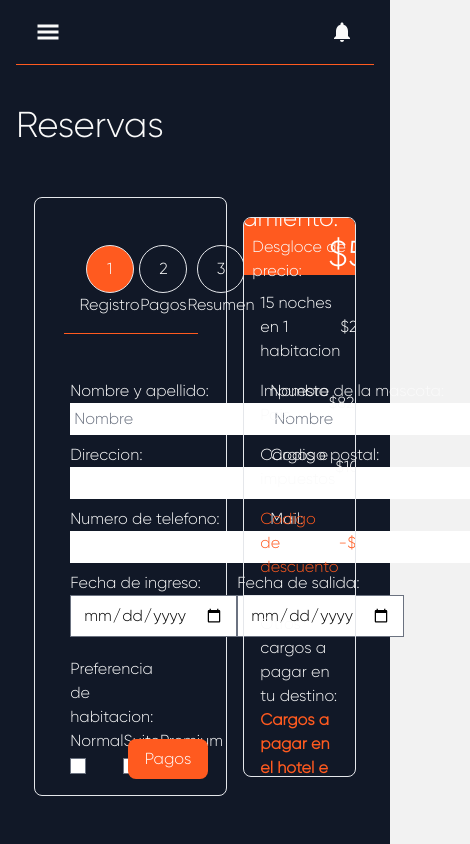
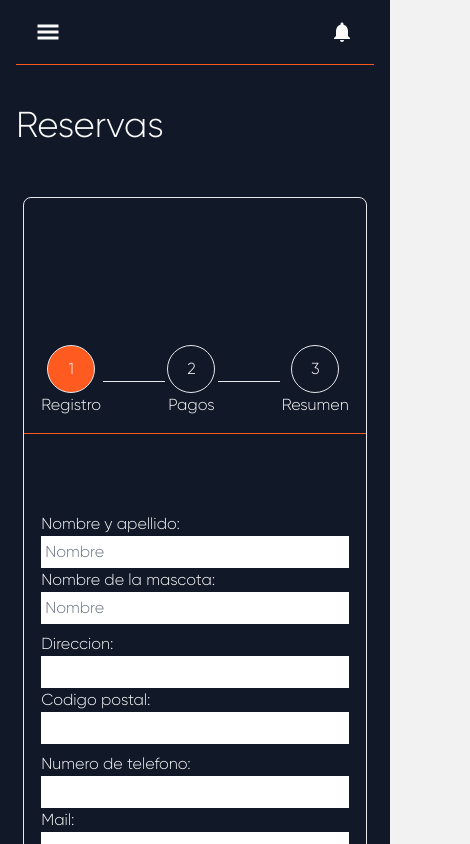
Before and after one commit to NahuelCempellin/Pet-Hotel-Galu, a React (Vite) app: page /reservas in a window 390 px wide. Shown: the top 844 px of the page, 470 px wide, since content can reach past the window. Built offline with nearby package versions, Linux system fonts and the light colour scheme.

Commit message:
reservas responsive

```diff
--- a/src/components/PasosDePago/pasos/pagos.jsx
+++ b/src/components/PasosDePago/pasos/pagos.jsx
@@ -37,7 +37,7 @@ const Pagos = () => {
       </div>
 
       <div className='w-[100%] h-28 flex flex-col items-center justify-around'>
-      <div className='w-[75%] p-1 flex flex-col'>
+      <div className='w-[75%] p-1 flex flex-col max-[1000px]:w-[100%]'>
         <label>Tarjeta: </label>
 
          <select className='text-black'>
@@ -46,14 +46,14 @@ const Pagos = () => {
           <option>American Express</option>
          </select>
       </div>
-      <div className='w-[100%] h-28 flex items-center justify-around p-1'>
-        <div className='flex flex-col w-[40%]'>
+      <div className='w-[100%] h-28 flex items-center justify-around p-1 max-[1000px]:flex-col max-[1000px]:h-32'>
+        <div className='flex flex-col w-[40%] max-[1000px]:w-[100%]'>
           <label>Numero de tarjeta: </label>
           <input placeholder='xxxx-xxxxx-xxxx' className='p-1 '/>
           {/* <input placeholder='cvc'/> */}
         </div>
 
-        <div className='flex flex-col w-[10%]'>
+        <div className='flex flex-col w-[10%] max-[1000px]:w-[100%]'>
           <label>CVC:</label>
           <input className='p-1' placeholder='xxxx'/>
         </div>
--- a/src/components/PasosDePago/pasos/pasosContainer.jsx
+++ b/src/components/PasosDePago/pasos/pasosContainer.jsx
@@ -11,7 +11,7 @@ const PasosContainer = () => {
 
 
   return (
-    <div className='w-[100%] h-[100%]'>
+    <div className='w-[100%] h-[100%] '>
         {
           step === 'registro' ?
           <Registro setPaso={setPaso} paso={paso}/>
--- a/src/components/PasosDePago/pasos/registro.jsx
+++ b/src/components/PasosDePago/pasos/registro.jsx
@@ -16,30 +16,30 @@ const Registro = () => {
 
   return (
     <div className='w-[100%] h-[100%] flex flex-col items-center justify-around mt-5'>
-      <div className='w-[70%]'>
+      <div className='w-[70%] max-[1000px]:w-[100%]'>
 
-      <div className='flex items-center justify-between mt-2 '>
+      <div className='flex items-center justify-between mt-2 max-[1000px]:flex-col '>
 
-      <div className='flex flex-col'>
+      <div className='flex flex-col max-[1000px]:w-[100%]'>
         <label>Nombre y apellido: </label>
-        <input  placeholder='Nombre' className='text-black p-1'/>
+        <input  placeholder='Nombre' className='text-black p-1 '/>
       </div>
 
-      <div className='flex flex-col'>
+      <div className='flex flex-col max-[1000px]:w-[100%]'>
         <label>Nombre de la mascota: </label>
         <input placeholder='Nombre' className='text-black p-1'/>
       </div>
       </div>
 
-      <div className='flex items-center justify-between mt-2 '>
+      <div className='flex items-center justify-between mt-2  max-[1000px]:flex-col'>
 
-      <div className='flex flex-col'>
+      <div className='flex flex-col max-[1000px]:w-[100%]'>
 
         <label>Direccion: </label>
         <input className='text-black p-1'/>
       </div>
 
-      <div className='flex flex-col'>
+      <div className='flex flex-col max-[1000px]:w-[100%]'>
 
         <label>Codigo postal: </label>
         <input className='text-black p-1'/>
@@ -47,16 +47,16 @@ const Registro = () => {
       </div>
 
 
-      <div className='flex items-center justify-between mt-2 '>
+      <div className='flex items-center justify-between mt-2 max-[1000px]:flex-col'>
 
 
-      <div className='flex flex-col'>
+      <div className='flex flex-col max-[1000px]:w-[100%]'>
 
         <label>Numero de telefono: </label>
         <input className='text-black p-1'/>
       </div>
 
-      <div className='flex flex-col'>
+      <div className='flex flex-col max-[1000px]:w-[100%]'>
 
         <label>Mail: </label>
         <input className='text-black p-1'/>
@@ -64,22 +64,22 @@ const Registro = () => {
       </div>
 
 
-      <div className='flex items-center justify-between mt-2 '>
+      <div className='flex items-center justify-between mt-2  max-[1000px]:flex-col'>
 
-      <div className='flex flex-col'>
+      <div className='flex flex-col max-[1000px]:w-[100%]'>
 
         <label>Fecha de ingreso: </label>
         <input type='date' className='text-black'/>
       </div>
 
-      <div className='flex flex-col'>
+      <div className='flex flex-col max-[1000px]:w-[100%]'>
 
         <label>Fecha de salida: </label>
         <input type='date' className='text-black'/>
       </div>
     </div>
 
-      <div className='flex flex-col w-[70%] mt-5'>
+      <div className='flex flex-col w-[70%] mt-5 max-[1000px]:w-[100%] max-[1000px]:ml-[1em] max-[1000px]:mt-10'>
         <label>Preferencia de habitacion: </label>
         <div className='flex items-center justify-around'>
 
@@ -102,7 +102,7 @@ const Registro = () => {
       </div>
 
       </div>
-      <div className='w-[90%] flex items-center justify-end mt-[-3em]'>
+      <div className='w-[90%] flex items-center justify-end mt-[-3em] max-[1000px]:mt-[5em]'>
         <button className='p-2 rounded-lg bg-orange-500 w-20 text-white' onClick={()=>HandlerStep('pagos')}>Pagos</button>
       </div>
     </div>
--- a/src/components/PasosDePago/pasosDePago.jsx
+++ b/src/components/PasosDePago/pasosDePago.jsx
@@ -9,8 +9,8 @@ export default function PasosDePago(){
     const{step}=useSelector(state=> state)
 
     return(
-        <div className={`${theme? "text-blue-900" : "text-zinc-50"} border rounded-lg w-[60%] h-[71vh] flex flex-col items-center justify-center`}>
-            <div className={"w-[70%] flex items-center justify-around p-4 border-b border-orange-500"}>
+        <div className={`${theme? "text-blue-900" : "text-zinc-50"} border rounded-lg w-[60%] h-[80vh] flex flex-col items-center justify-center max-[1000px]:w-[80%] max-[1000px]:h-[150vh] max-[1000px]:mb-[5em]`}>
+            <div className={"w-[70%] flex items-center justify-around p-4 border-b border-orange-500 max-[1000px]:w-[100%]"}>
             <div className="flex flex-col items-center">
             <div className={`border w-[3rem] h-[3rem] flex items-center justify-center rounded-full ${step=== 'registro'? 'bg-orange-500' : 'bg-transparent'}`}>1</div>
             <p>Registro</p>
@@ -26,7 +26,7 @@ export default function PasosDePago(){
              <p>Resumen</p>
             </div>
             </div>
-                <div className="w-[90%] h-[70%] mt-3">
+                <div className="w-[90%] h-[70%] mt-3 ">
                    <PasosContainer/>
                 </div>
         </div>
--- a/src/components/PasosDePago/totalPago.jsx
+++ b/src/components/PasosDePago/totalPago.jsx
@@ -6,9 +6,9 @@ import {BiBed} from 'react-icons/bi'
 export default function TotalPago(){
     const{theme}=useSelector(state=> state)
     return(
-        <div className={`${theme? "text-blue-900" : "text-zinc-50"}  ${theme? 'border border-blue-900' : 'border'} w-[35%] flex flex-col h-[35rem] justify-around rounded-lg overflow-hidden`}>
+        <div className={`${theme? "text-blue-900" : "text-zinc-50"}  ${theme? 'border border-blue-900' : 'border'} w-[35%] flex flex-col h-[80vh] justify-around rounded-lg overflow-hidden max-[1000px]:w-[80%]`}>
 
-            <div className="border-b border-orange-500 bg-orange-500 h-48 mt-[-3rem] flex flex-col items-center justify-around text-white">
+            <div className="border-b border-orange-500 bg-orange-500 h-48 mt-[-3rem] flex flex-col items-center justify-around text-white min-[2000px]:mt-[-10em]">
                 <div className="flex items-center w-[60%] justify-around mr-32">
                 <BiBed className="text-2xl"/>
                 <h1 className="text-2xl">Total Alojamiento:</h1>
--- a/src/pages/reservas/reservas.jsx
+++ b/src/pages/reservas/reservas.jsx
@@ -10,7 +10,7 @@ import TotalPago from "../../components/PasosDePago/totalPago";
 export default function Reservas(){
     const{theme}=useSelector(state=> state)
     return(
-        <div className={`w-full  h-full px-4 mx-auto ${theme ? "bg-sky-100" : "bg-gray-900"}`}>
+        <div className={`w-full  h-full px-4 mx-auto ${theme ? "bg-sky-100" : "bg-gray-900"} max-[1000px]:min-h-[300vh] min-[2000px]:h-[100vh]`}>
         <div className="max-[1000px]:hidden">
             <Nav2/>
             </div>
@@ -18,12 +18,12 @@ export default function Reservas(){
                 <NavResponsive/>
             </div>
 
-            <div className="w-[100%] h-[60vh] flex items-center flex-col border-t border-orange-500">
+            <div className="w-[100%] h-[60vh] flex items-center flex-col border-t border-orange-500 max-[1000px]:min-h-[250vh] min-[2000px]:h-[69vh] mb-[20em]">
                 <div className="w-[100%] items-center justify-start">
                 <h1 className={`text-4xl mt-10 ml-10 ${theme? "text-blue-900" : "text-zinc-50"} max-[700px]:ml-0 max-[700px]:mb-3 `}>Reservas</h1>
                 </div>
 
-                <div className="flex w-[90%] items-center justify-between mt-10">
+                <div className="flex w-[90%]  max-[1000px]:w-[120%]  max-[1000px]:justify-around items-center justify-between mt-10  max-[1000px]:flex-col max-[1000px]:min-h-[-320vh]">
                     <PasosDePago/>
                     <TotalPago/>
                 </div>
```
Also changed, not shown: src/components/PasosDePago/pasos/resumen.jsx (+10 -10 lines).
